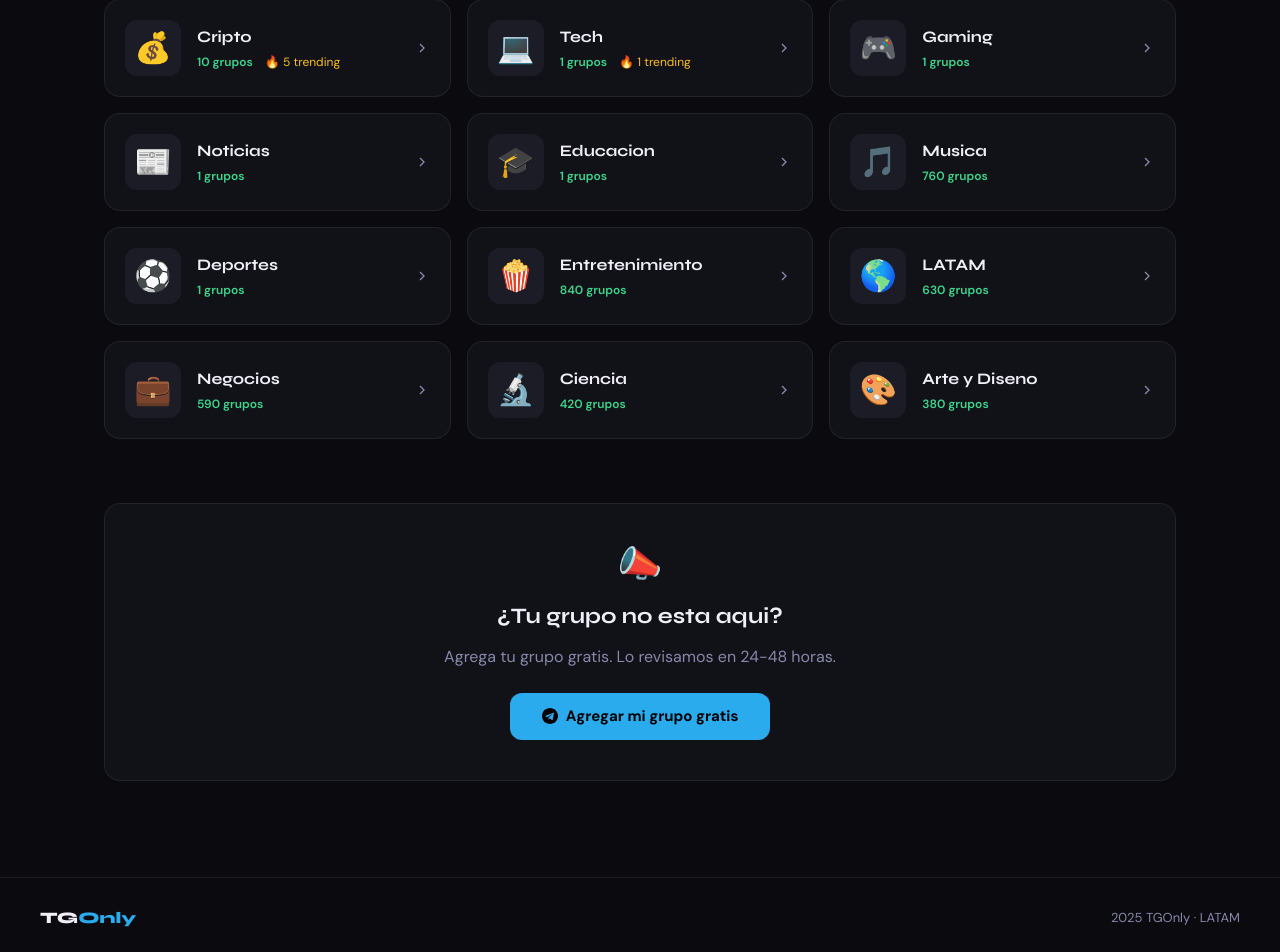
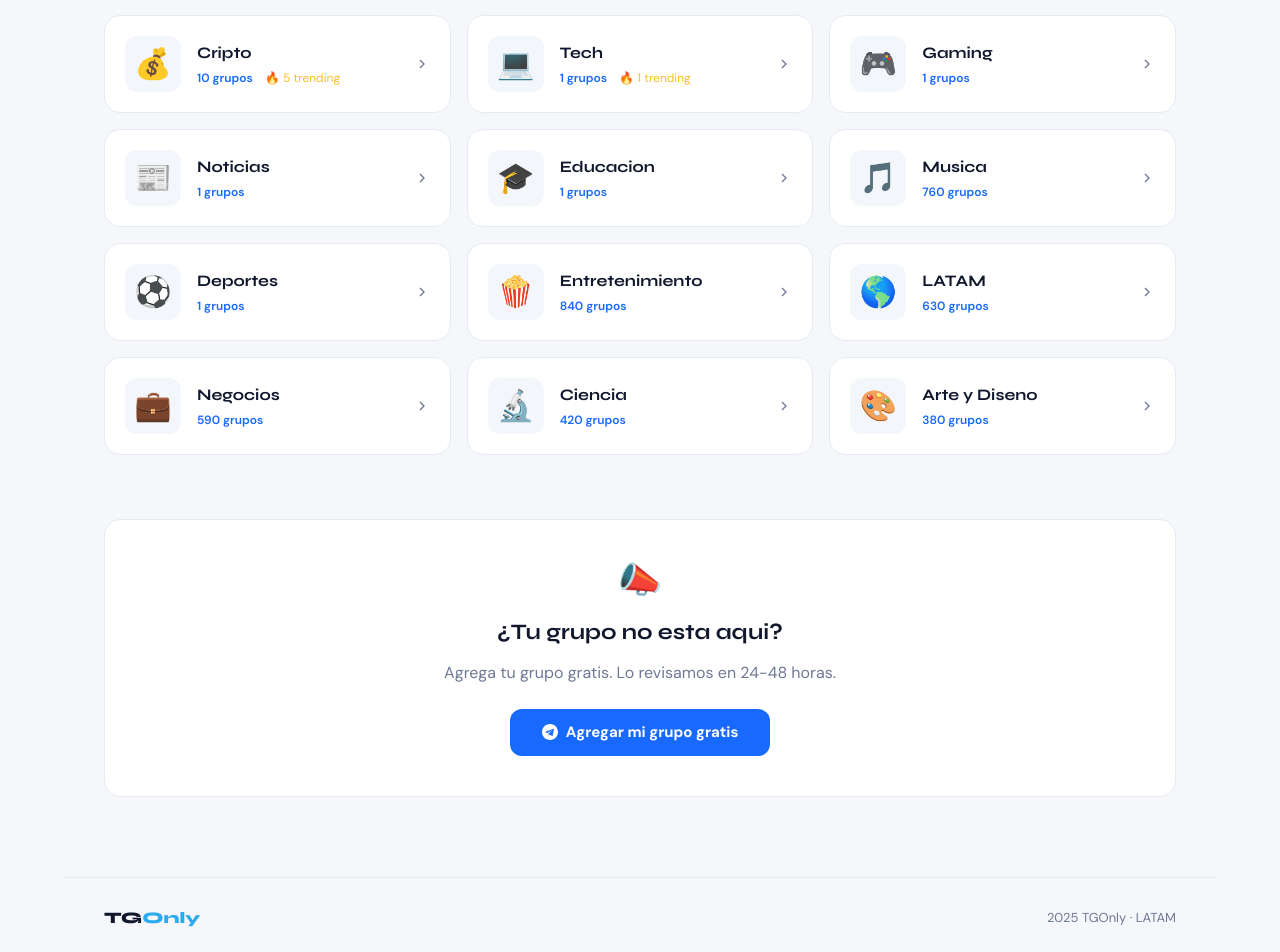
Before and after one commit to gaelnav1/tgonly, a Next.js app: page /grupos in a window 1280 px wide. Shown: the part 397-1349 px from the top of the page. Built offline with nearby package versions, Linux system fonts and the light colour scheme; no server answers; the database is empty.

Commit message:
Design: convert explore index to light system

```diff
--- a/app/grupos/page.tsx
+++ b/app/grupos/page.tsx
@@ -19,9 +19,9 @@ export default async function GruposPage() {
   }))
 
   return (
-    <div className="min-h-screen bg-[#0a0a0f] text-[#f0eff8]" style={{fontFamily:"'DM Sans',sans-serif"}}>
+    <div className="min-h-screen bg-[#f5f7fb] text-[#11182d]" style={{fontFamily:"'DM Sans',sans-serif"}}>
       <Navbar />
-      <div className="max-w-6xl mx-auto px-10 pt-24 pb-24">
+      <div className="max-w-6xl mx-auto px-4 sm:px-6 lg:px-10 pt-28 pb-20">
         <div className="mb-12 pt-6">
           <div className="inline-flex items-center gap-2 bg-[#2AABEE]/10 border border-[#2AABEE]/25 rounded-full px-4 py-1.5 text-xs font-medium text-[#2AABEE] mb-6">
             <span className="w-1.5 h-1.5 rounded-full bg-[#2AABEE] animate-pulse" />{groups.length}+ grupos verificados
@@ -29,38 +29,38 @@ export default async function GruposPage() {
           <h1 className="font-syne font-extrabold text-[clamp(32px,5vw,52px)] leading-tight mb-4">
             Todas las categorias de<br /><span className="text-[#2AABEE]">Telegram en Espanol</span>
           </h1>
-          <p className="text-[#8888aa] text-lg max-w-xl">{categories.length} categorias con miles de grupos activos para toda LATAM.</p>
+          <p className="text-[#6f7894] text-lg max-w-xl">{categories.length} categorias con miles de grupos activos para toda LATAM.</p>
         </div>
 
         <div className="grid grid-cols-1 sm:grid-cols-2 lg:grid-cols-3 gap-4">
           {countByCategory.map(cat => (
             <Link key={cat.slug} href={`/grupos/${cat.slug}`}
-              className="group flex items-center gap-4 bg-[#111118] border border-white/[0.07] rounded-2xl p-5 hover:border-[#2AABEE]/30 hover:-translate-y-0.5 transition-all duration-200">
-              <div className="w-14 h-14 rounded-xl bg-[#1c1c27] flex items-center justify-center text-3xl flex-shrink-0">{cat.emoji}</div>
+              className="group flex items-center gap-4 bg-white border border-[#e6eaf2] rounded-2xl p-5 hover:border-[#2AABEE]/30 hover:-translate-y-0.5 transition-all duration-200">
+              <div className="w-14 h-14 rounded-xl bg-[#f3f6fb] flex items-center justify-center text-3xl flex-shrink-0">{cat.emoji}</div>
               <div className="flex-1 min-w-0">
-                <h2 className="font-syne font-bold text-[16px] text-[#f0eff8] mb-1">{cat.name}</h2>
+                <h2 className="font-syne font-bold text-[16px] text-[#11182d] mb-1">{cat.name}</h2>
                 <div className="flex items-center gap-3 text-[12px]">
-                  <span className="text-[#3dd68c] font-semibold">{cat.realCount || cat.count} grupos</span>
+                  <span className="text-[#1769ff] font-semibold">{cat.realCount || cat.count} grupos</span>
                   {cat.trending > 0 && <span className="text-amber-400">🔥 {cat.trending} trending</span>}
                 </div>
               </div>
-              <svg className="text-[#8888aa] group-hover:text-[#2AABEE] transition-colors flex-shrink-0" width="16" height="16" viewBox="0 0 24 24" fill="none" stroke="currentColor" strokeWidth="2"><path d="M9 18l6-6-6-6"/></svg>
+              <svg className="text-[#6f7894] group-hover:text-[#2AABEE] transition-colors flex-shrink-0" width="16" height="16" viewBox="0 0 24 24" fill="none" stroke="currentColor" strokeWidth="2"><path d="M9 18l6-6-6-6"/></svg>
             </Link>
           ))}
         </div>
 
-        <div className="mt-16 text-center bg-[#111118] border border-white/[0.07] rounded-2xl p-10">
+        <div className="mt-16 text-center bg-white border border-[#e6eaf2] rounded-2xl p-10">
           <p className="text-4xl mb-4">📣</p>
           <h2 className="font-syne font-bold text-[22px] mb-3">¿Tu grupo no esta aqui?</h2>
-          <p className="text-[#8888aa] mb-6 max-w-md mx-auto">Agrega tu grupo gratis. Lo revisamos en 24-48 horas.</p>
-          <Link href="/agregar" className="inline-flex items-center gap-2 bg-[#2AABEE] text-black font-bold px-8 py-3 rounded-xl hover:bg-[#1a8fd1] transition-colors text-[15px]">
+          <p className="text-[#6f7894] mb-6 max-w-md mx-auto">Agrega tu grupo gratis. Lo revisamos en 24-48 horas.</p>
+          <Link href="/agregar" className="inline-flex items-center gap-2 bg-[#1769ff] text-white font-bold px-8 py-3 rounded-xl hover:bg-[#0d5cef] transition-colors text-[15px]">
             <svg width="16" height="16" viewBox="0 0 24 24" fill="currentColor"><path d="M12 0C5.373 0 0 5.373 0 12s5.373 12 12 12 12-5.373 12-12S18.627 0 12 0zm5.894 8.221l-1.97 9.28c-.145.658-.537.818-1.084.508l-3-2.21-1.447 1.394c-.16.16-.295.295-.605.295l.213-3.053 5.56-5.023c.242-.213-.054-.333-.373-.12l-6.869 4.326-2.96-.924c-.643-.204-.657-.643.136-.953l11.57-4.461c.537-.194 1.006.131.829.94z"/></svg>
             Agregar mi grupo gratis
           </Link>
         </div>
       </div>
-      <footer className="border-t border-white/[0.07] px-10 py-7 flex items-center justify-between text-[13px] text-[#8888aa]">
-        <span className="font-syne font-extrabold text-base text-[#f0eff8]">TG<span className="text-[#2AABEE]">Only</span></span>
+      <footer className="max-w-6xl mx-auto border-t border-[#e6eaf2] px-4 sm:px-6 lg:px-10 py-7 flex items-center justify-between text-[13px] text-[#6f7894]">
+        <span className="font-syne font-extrabold text-base text-[#11182d]">TG<span className="text-[#2AABEE]">Only</span></span>
         <span>2025 TGOnly · LATAM</span>
       </footer>
     </div>
```
